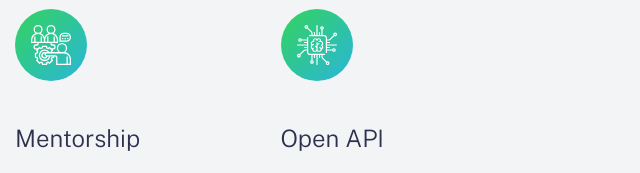
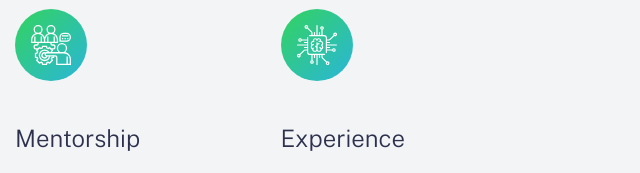
Before and after one commit to akshatcoder-hash/websiteMSoC, a website: page index.html in a window 1280 px wide. Shown: the part 940-1113 px from the top of the page, 640-1280 px from the left. Drawn offline with nearby package versions, Linux system fonts and the light colour scheme.

Commit message:
Modified index

```diff
--- a/index.html
+++ b/index.html
@@ -106,7 +106,7 @@
           </div>
           <div class="feature__item">
             <div class="feature__icon"><img src="/images/icon-api.svg" /></div>
-            <div class="feature__title">Open API</div>
+            <div class="feature__title">Experience</div>
             <div class="feature__description">
               Manage your savings, investments, pension, and much more from one
               account. Tracking your money has never been easier.
```
